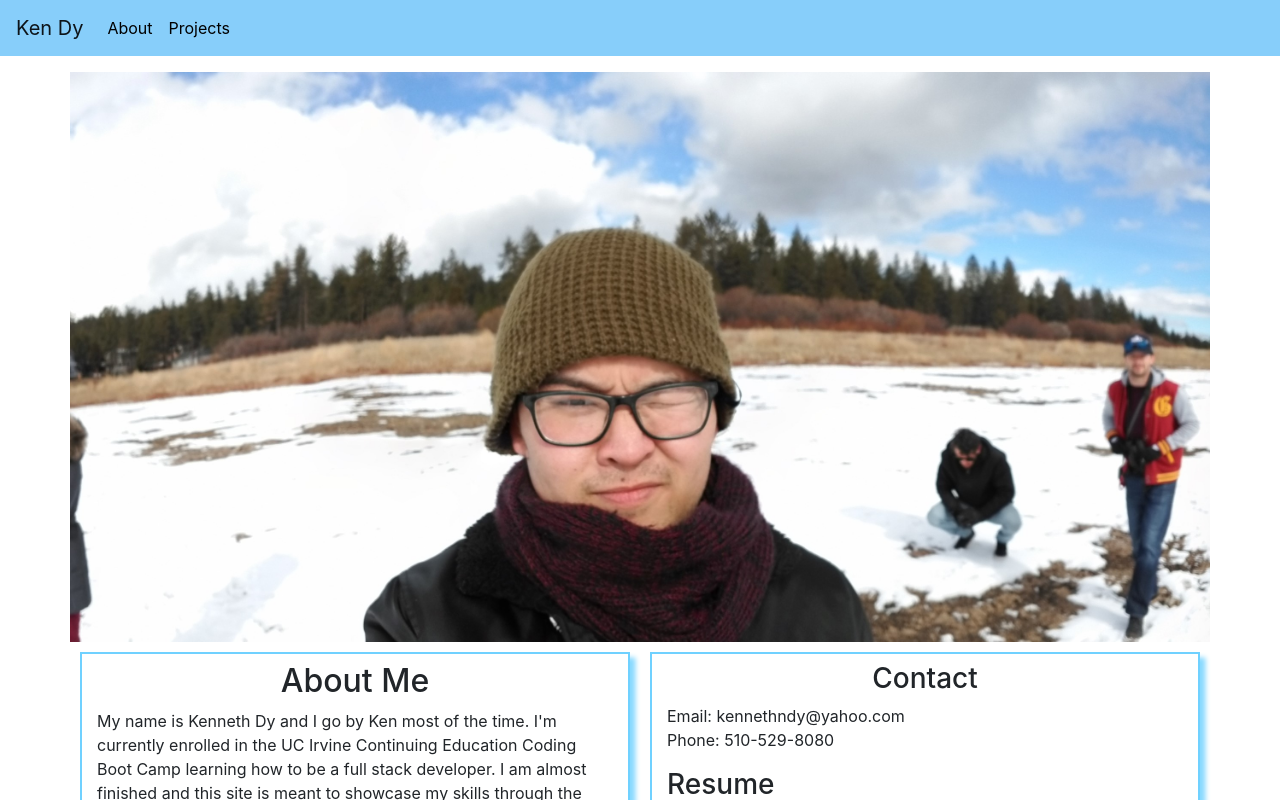
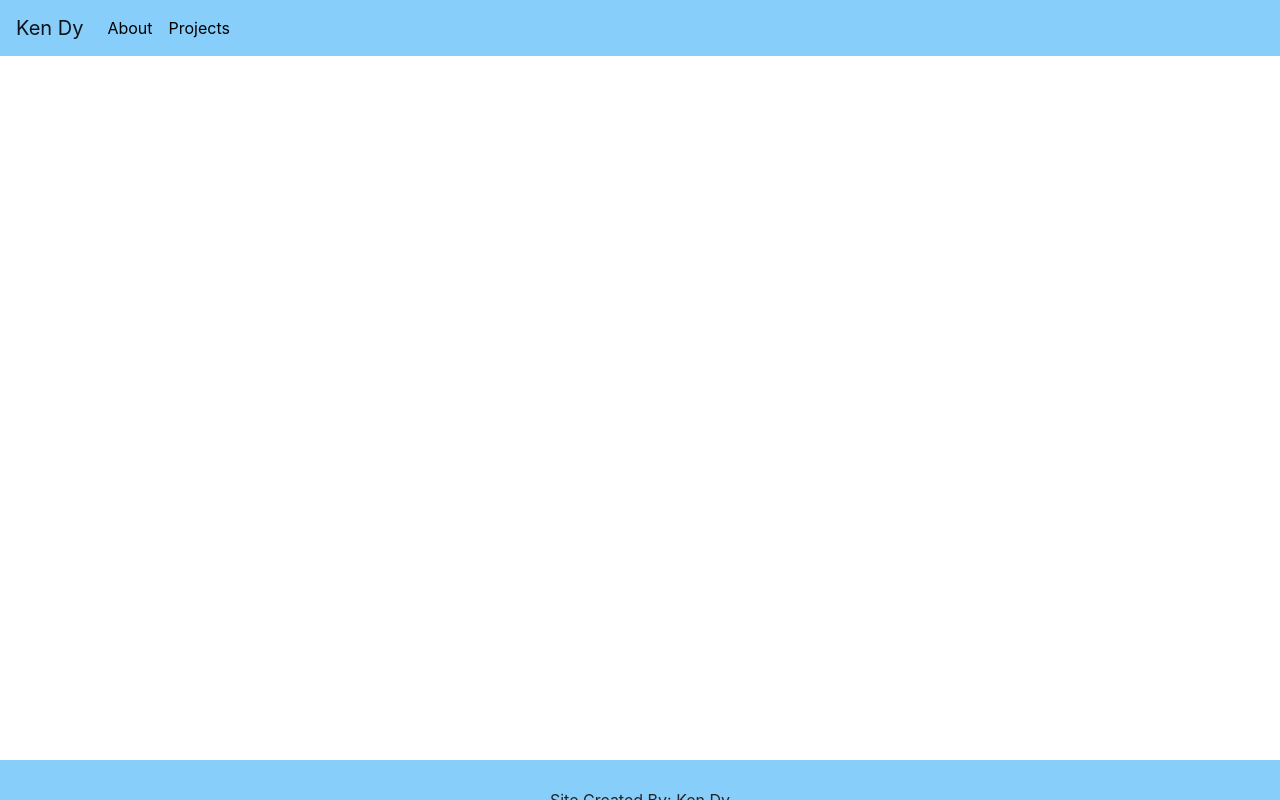
Before and after one commit to Kenneth-Dy/react-portfolio, a React (Create React App) app: page / in a window 1280 px wide. Shown: the top 800 px of the page. Built offline with nearby package versions, Linux system fonts and the light colour scheme.

Commit message:
changed routes

```diff
--- a/src/App.js
+++ b/src/App.js
@@ -17,10 +17,10 @@ const App = () => {
         <div>
           <Navibar />
           <Switch>
-            <Route path='/portfolio'>
+            <Route path='/react-protfolio/portfolio'>
               <Portfolio />
             </Route>
-            <Route exact path='/'>
+            <Route exact path='/react-portfolio/'>
               <About />
             </Route>
           </Switch>
```
